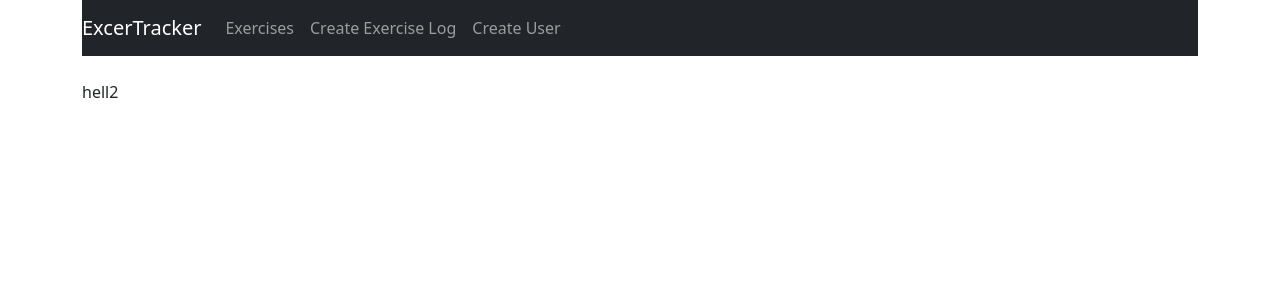
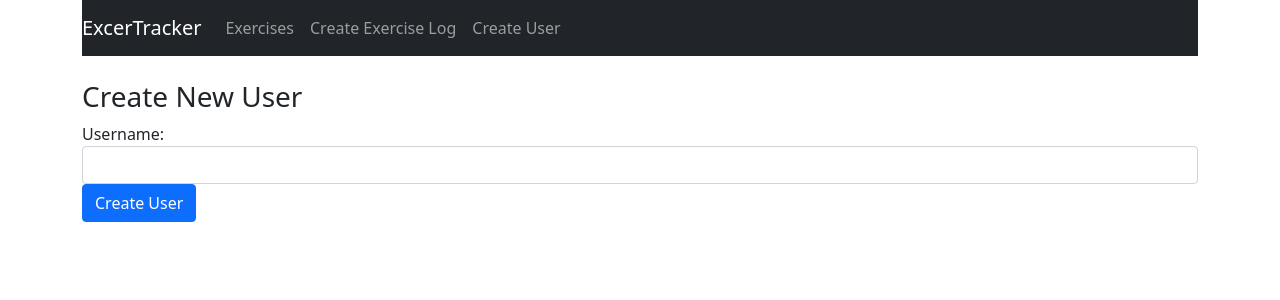
Before and after one commit to Iam-mustafa/Excercise-track-frontend, a React (Create React App) app: page /user in a window 1280 px wide. Shown: the top 300 px of the page. Built offline with nearby package versions, Linux system fonts and the light colour scheme.

Commit message:
user screen added

```diff
--- a/src/components/create-exercise.component.js
+++ b/src/components/create-exercise.component.js
@@ -6,7 +6,7 @@
   super(props);
 
   this.onChangeUsername = this.onChangeUsername.bind(this);
-  this.onChangeDescription = this.onChangeDescription(this);
+  this.onChangeDescription = this.onChangeDescription.bind(this);
   this.onChangeDuration = this.onChangeDuration.bind(this);
   this.onChangeDate= this.onChangeDate.bind(this);
   this.onSubmit = this.onSubmit.bind(this);
--- a/src/components/create-user.component.js
+++ b/src/components/create-user.component.js
@@ -1,11 +1,49 @@
 import React, {Component} from "react";
 
 export default class CreateUser extends Component {
+  constructor(props) {
+    super(props);
+    this.onChangeUsername = this.onChangeUsername.bind(this);
+    this.onSubmit = this.onSubmit.bind(this);
+    this.state = {
+      username: ''
+    };
+  }
+  onChangeUsername(e) {
+    this.setState({
+      username: e.target.value
+    });
+  }
+  onSubmit(e) {
+    e.preventDefault();
+    const newUser = {
+      username: this.state.username,
+    };
+    console.log(newUser);
+
+    this.setState({
+      username: ''
+    })
+  }
     render () {
   return (
-    <div >
-     <p> hell2</p>
+  <div>
+  <h3>Create New User</h3>
+  <form onSubmit={this.onSubmit}>
+    <div className="form-group">
+      <label>Username: </label>
+      <input  type="text"
+          required
+          className="form-control"
+          value={this.state.username}
+          onChange={this.onChangeUsername}
+          />
     </div>
+    <div className="form-group">
+      <input type="submit" value="Create User" className="btn btn-primary" />
+    </div>
+  </form>
+</div>
   );
 }
 }
```
